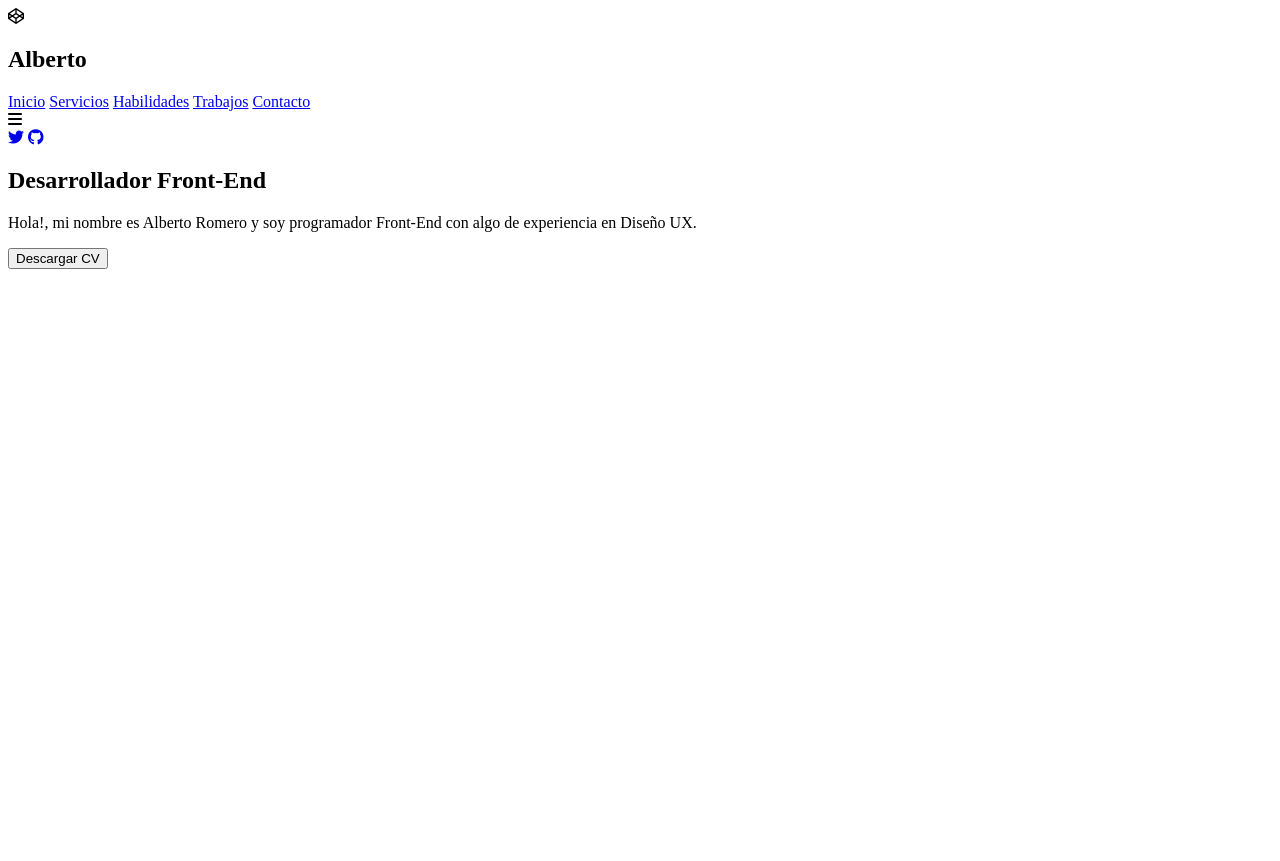
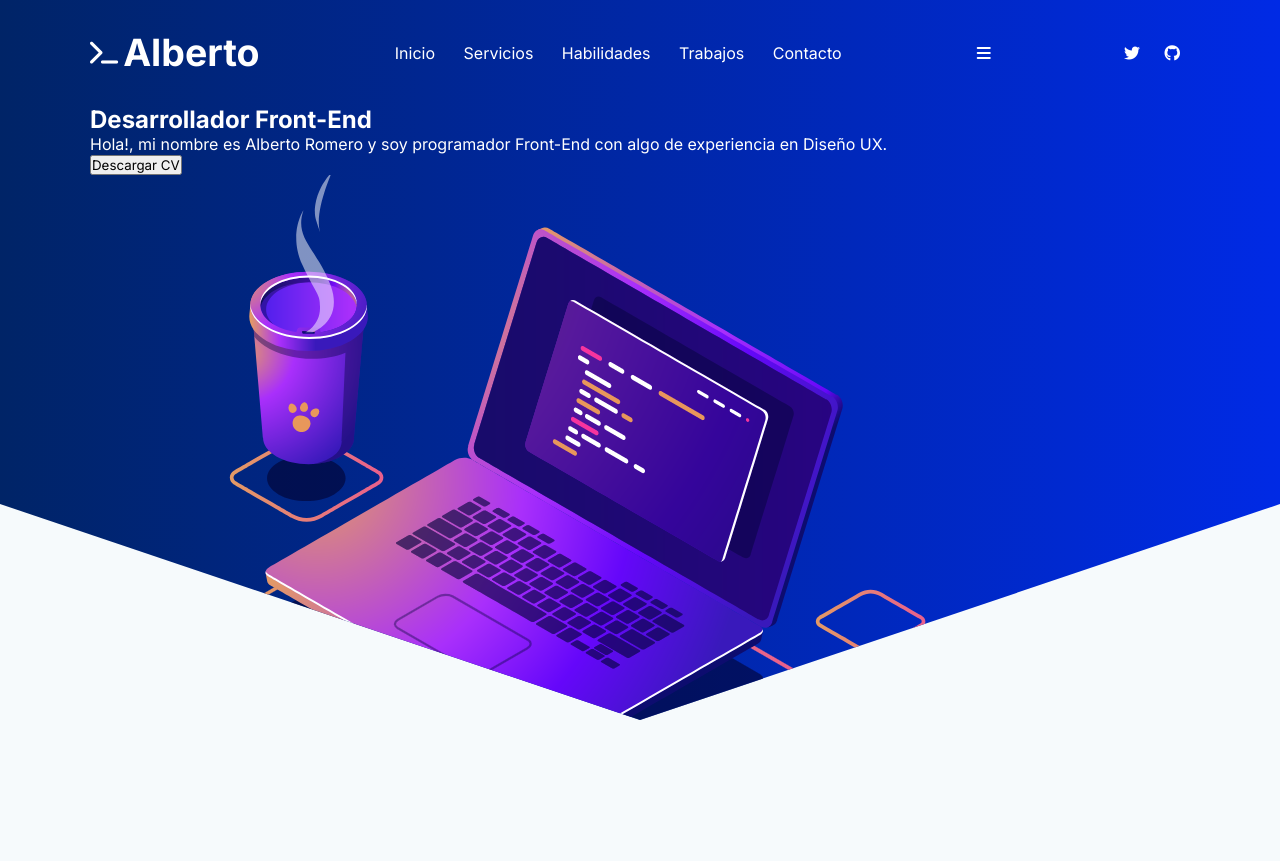
Before and after one commit to ZASKE99/portafolio-1, a plain HTML site: page index.html in a window 1280 px wide. Before the commit the page ends 800 px from the top, so only its background shows below. Drawn offline with Linux system fonts and the light colour scheme.

Commit message:
agregando unas lineas y las imagenes

```diff
--- a/index.html
+++ b/index.html
@@ -13,7 +13,7 @@
         <div class="contenido">
             <header>
                 <div class="logo">
-                    <i class="fa-brands fa-codepen"></i>
+                    <i class="fa-solid fa-terminal"></i>
                     <h1>Alberto</h1>
                 </div>
                 <nav id="nav">
@@ -40,6 +40,11 @@
                     <p>Hola!, mi nombre es Alberto Romero y soy programador Front-End con algo de experiencia en Diseño UX.</p>
                     <button class="btn btn-1">Descargar CV</button>
                 </div>
+                <div class="col">
+                    <div class="contenedor-img">
+                        <img src="imagenes/foto-inicio.png" alt="">
+                    </div>
+                </div>
             </div>
         </div>
     </section>
--- a/style.css
+++ b/style.css
@@ -0,0 +1,59 @@
+@import url('https://fonts.googleapis.com/css2?family=Inter:wght@100;200;300;400;500;600;700;800;900&display=swap');
+
+*{
+    margin: 0;
+    padding: 0;
+    box-sizing: border-box;
+    font-family: 'Inter', sans-serif;
+}
+html{
+    scroll-behavior: smooth;
+}
+body{
+    background-color: #f6fafc;
+}
+/*Seccion INICIO*/
+.inicio{
+    background: linear-gradient(to right, #002467, #002ae5);
+    clip-path: polygon(0 0, 100% 0, 100% 70%, 50% 100%, 0 70%);
+    height: 90vh;
+    padding: 0 20px;
+}
+.inicio .contenido{
+    max-width: 1100px;
+    margin: auto;
+    color: #fff;
+}
+.inicio header{
+    display: flex;
+    justify-content: space-between;
+    padding: 30px 0;
+    align-items: center;
+}
+.inicio .logo{
+    display: flex;
+    align-items: center;
+    color: #ffffff;
+    font-size: 25px;
+}
+.inicio .logo i{
+    display: inline-block;
+    margin-right: 5px;
+}
+#inicio header nav a{
+    color: #ffffff;
+    text-decoration: none;
+    display: inline-block;
+    padding: 5px 10px;
+    border: 2px solid transparent;
+}
+#inicio header nav a:hover{
+    border-bottom: 1px solid #ffffff;
+    transition: ease all .5s;
+}
+.inicio .redes a{
+    text-decoration: none;
+    display: inline-block;
+    color: #ffffff;
+    margin: 0 10px;
+}
```
Also changed, not shown: imagenes/foto-contacto.webp (added), imagenes/foto-inicio.png (added), imagenes/foto-servicios.png (added), imagenes/trabajo1.png (added), imagenes/trabajo10.png (added), imagenes/trabajo2.png (added), imagenes/trabajo3.png (added), imagenes/trabajo4.png (added), imagenes/trabajo5.png (added), imagenes/trabajo6.png (added), imagenes/trabajo7.png (added), imagenes/trabajo8.png (added), imagenes/trabajo9.png (added).
